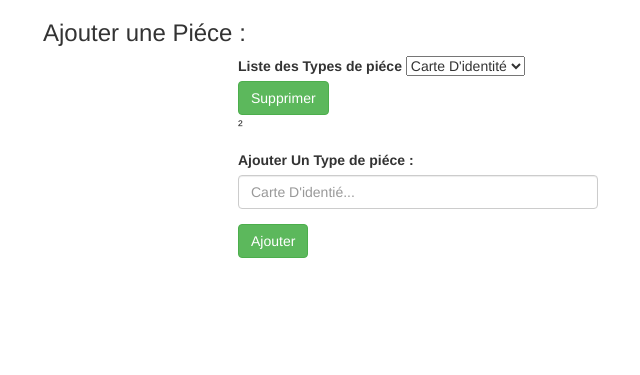
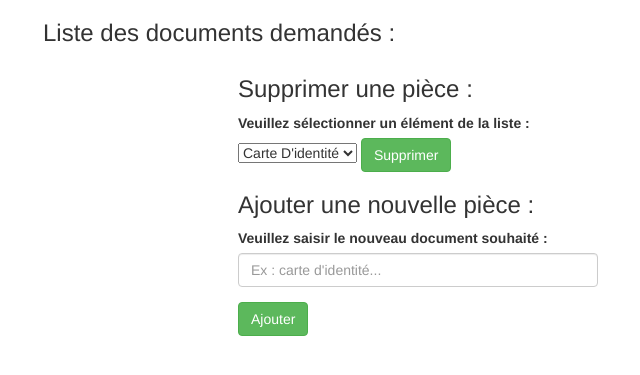
Before and after one commit to ExonixX/inscription, a PHP site: page /vues/vueNaturePiece.php in a window 1280 px wide. Shown: the top 375 px of the page, without its empty margins (27-667 px from the left). Run offline with PHP 8.4, Linux system fonts and the light colour scheme; data comes from the database, SQL or seed files in the repository.

Commit message:
modification interfaces admin/etudiant

```diff
--- a/controleur/controleurAjoutDosser.php
+++ /dev/null
@@ -1,3 +0,0 @@
-<?php
-
-require_once 'vues/vueAjoutDossier.php'
--- a/vues/vueFormation.php
+++ b/vues/vueFormation.php
@@ -17,7 +17,7 @@
 	<form action="#" method="POST" id="form">
 			<div class="col-md-6 col-lg-4 col-lg-offset-2">
 				<div class="form-group">
-				<label>Liste des Formations</label>
+				<label>Liste des Formations :</label>
 				<select name="FRMTID">
 						<?php
 						// A REFAIRE AU PROPRE
--- a/vues/vueNaturePiece.php
+++ b/vues/vueNaturePiece.php
@@ -4,12 +4,13 @@
 
 </header>
 <div class="container">
-<h3> Ajouter une Piéce :</h3>
+<h3>Liste des documents demandés :</h3>
 <div class="row">
 <form action="#" method="POST" id="form">
 <div class="col-md-6 col-lg-4 col-lg-offset-2">
 	<div class="form-group">
-				<label>Liste des Types de piéce</label>
+				<h3>Supprimer une pièce :</h3>
+				<label>Veuillez sélectionner un élément de la liste : </label>
 				<select name="NTPCID">
 						<?php
 						// A REFAIRE AU Propre
@@ -27,11 +28,12 @@
   					 }
   					 ?>
 				</select>
-				<button type="submit" class="btn btn-success pull-right-md" name="supprimer" id="supprimerI">Supprimer</button><br>	²
+				<button type="submit" class="btn btn-success pull-right-md" name="supprimer" id="supprimerI">Supprimer</button><br>
 				</div>
 <div class="form-group">
-					<label>Ajouter Un Type de piéce :</label>
-					<input type="text" class="form-control" name="intitule" id="intituleI" placeholder="Carte D'identié...">
+					<h3>Ajouter une nouvelle pièce :</h3>
+				<label>Veuillez saisir le nouveau document souhaité : </label>
+					<input type="text" class="form-control" name="intitule" id="intituleI" placeholder="Ex : carte d'identité...">
 				</div>
 
 				<button type="submit" class="btn btn-success pull-right-md " name="ajouter" id="suivantI">Ajouter</button>
```
Also changed, not shown: controleur/controleurMenu.php (+9 -18 lines).
